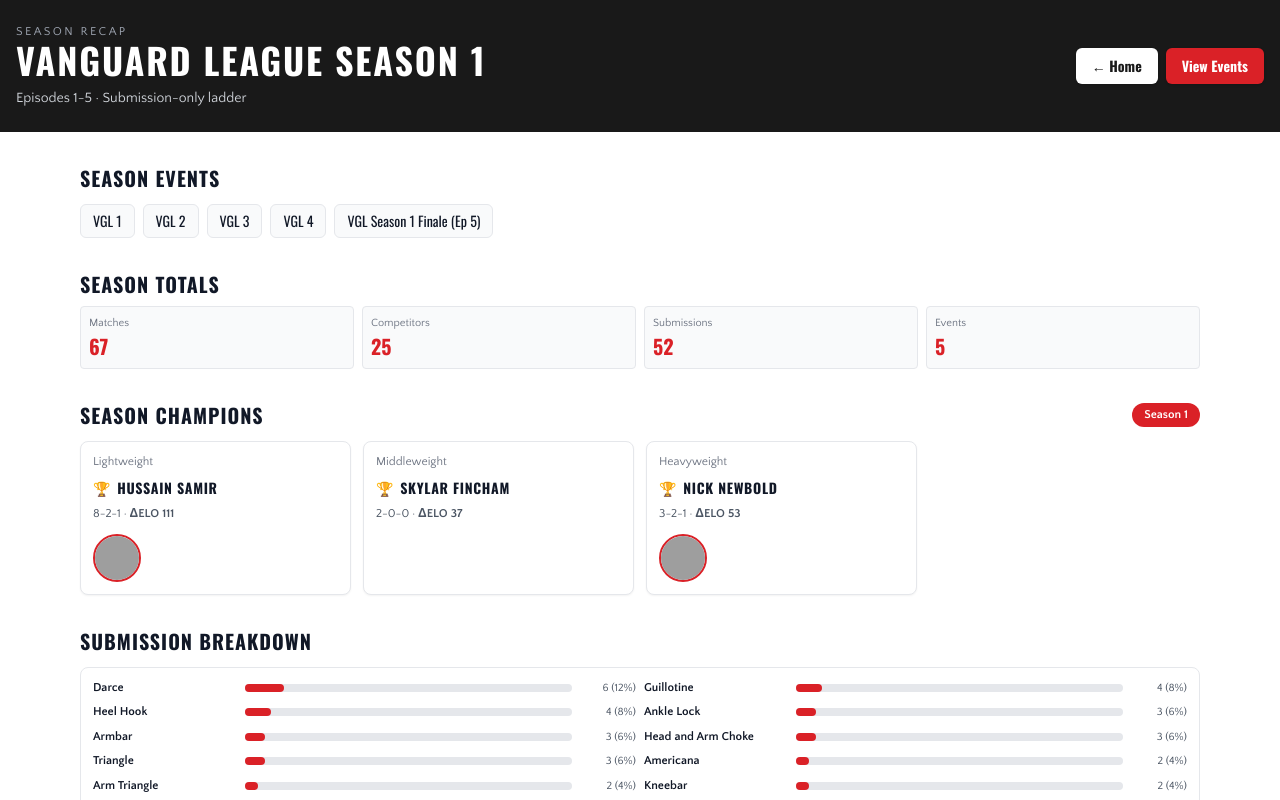
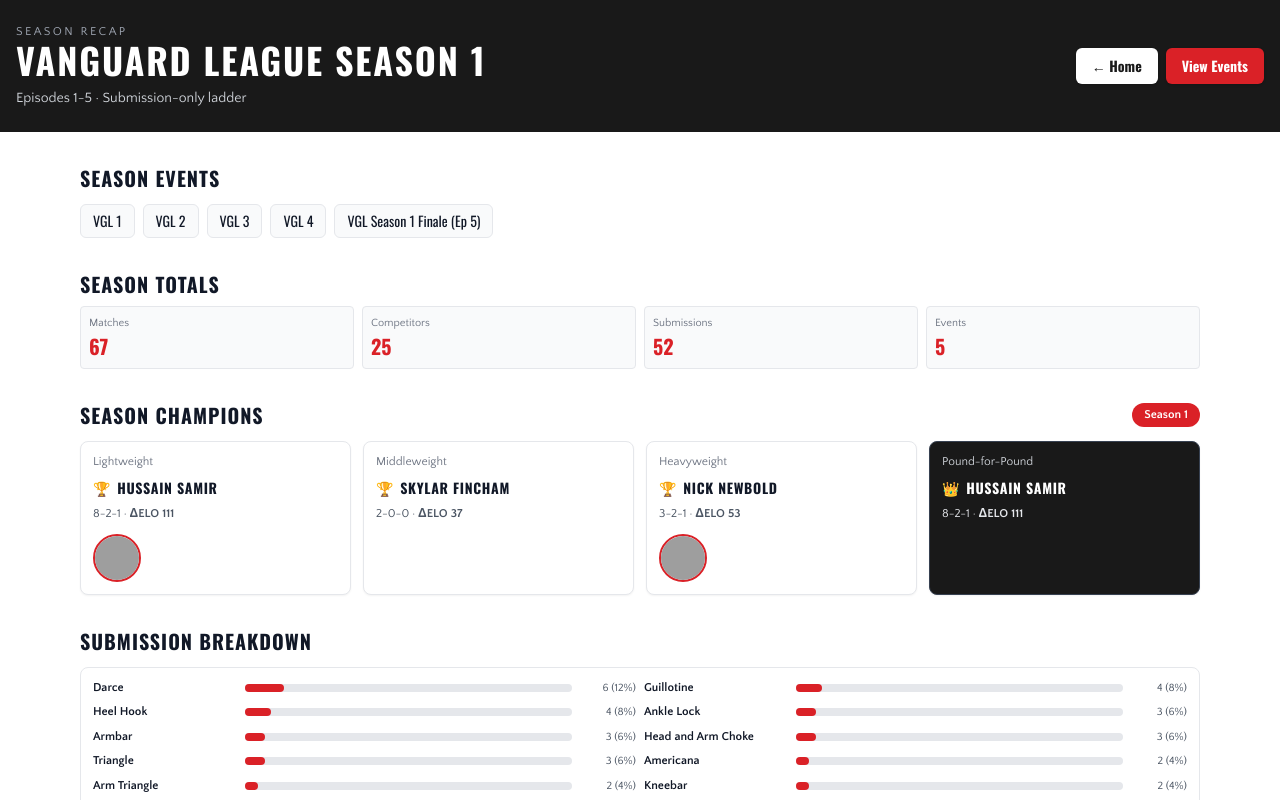
Before and after one commit to bcronmiller/vanguard-league, a Next.js app in the folder frontend/: page /season/1 in a window 1280 px wide. Shown: the top 800 px of the page. Built offline with nearby package versions, Linux system fonts and the light colour scheme; grey boxes are pictures that could not be loaded.

Commit message:
Restore P4P champ on frozen Season 1 recap

```diff
--- a/frontend/app/season/1/page.tsx
+++ b/frontend/app/season/1/page.tsx
@@ -37,7 +37,7 @@ interface SeasonData {
   totals: { matches: number; competitors: number };
   submission_counts: Record<string, number>;
   champions: Champion[];
-  p4p_champion: Champion & { belt_rank: string | null };
+  p4p_champion: (Champion & { belt_rank: string | null }) | null;
   leaderboard_top10: LeaderboardRow[];
   awards?: Awards;
 }
--- a/frontend/public/data/season-1-final.json
+++ b/frontend/public/data/season-1-final.json
@@ -74,7 +74,14 @@
       "elo_delta": 52.85613199999989
     }
   ],
-  "p4p_champion": null,
+  "p4p_champion": {
+    "player_id": 3,
+    "player_name": "Hussain Samir",
+    "photo_url": "https://i.imgur.com/wZdB0zW.png",
+    "belt_rank": "Blue",
+    "record": "8-2-1",
+    "elo_delta": 111.11330500000008
+  },
   "leaderboard_top10": [
     {
       "player_id": 3,
```
